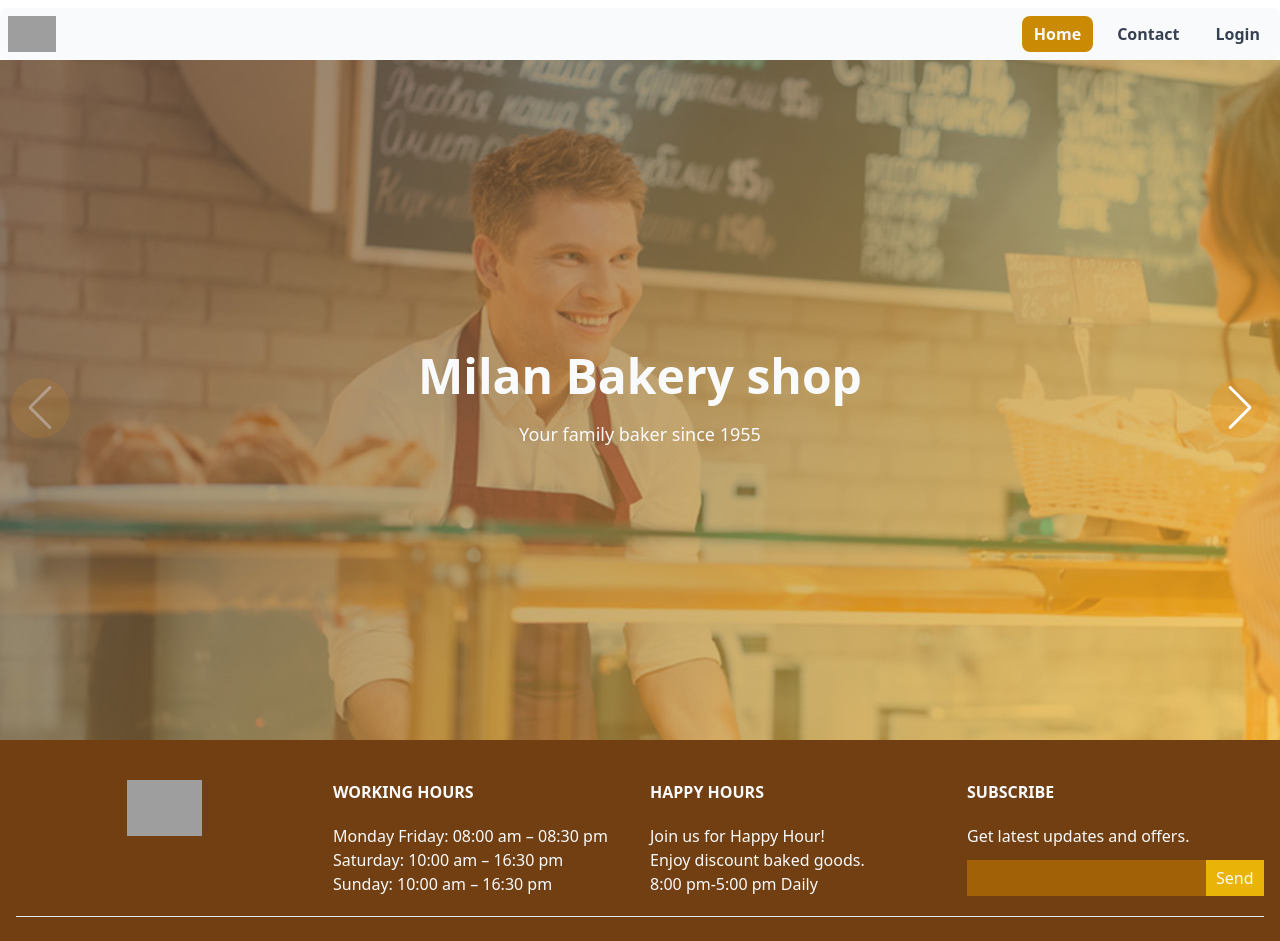
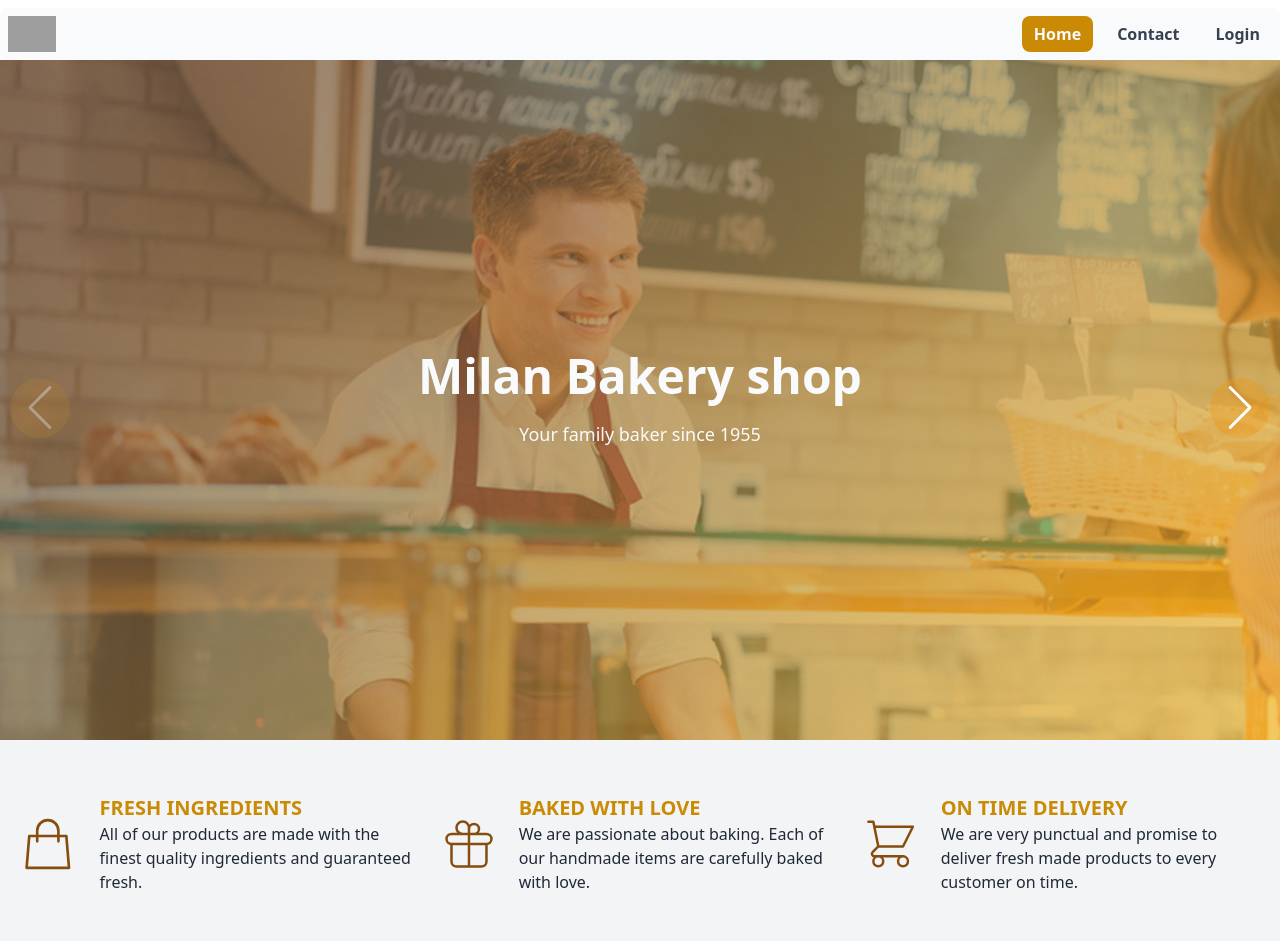
Before and after one commit to Mostakimul/react-backery, a React (Create React App) app: page / in a window 1280 px wide. Shown: the top 941 px of the page. Built offline with nearby package versions, Linux system fonts and the light colour scheme; grey boxes are pictures that could not be loaded.

Commit message:
[ADD]: home about section added

```diff
--- /dev/null
+++ b/src/components/home/About.js
@@ -0,0 +1,49 @@
+import React from 'react';
+
+const About = () => {
+  const lists = [
+    {
+      id: 1,
+      svg: 'M16 11V7a4 4 0 00-8 0v4M5 9h14l1 12H4L5 9z',
+      heading: 'FRESH INGREDIENTS',
+      para: 'All of our products are made with the finest quality ingredients and guaranteed fresh.',
+    },
+    {
+      id: 2,
+      svg: 'M12 8v13m0-13V6a2 2 0 112 2h-2zm0 0V5.5A2.5 2.5 0 109.5 8H12zm-7 4h14M5 12a2 2 0 110-4h14a2 2 0 110 4M5 12v7a2 2 0 002 2h10a2 2 0 002-2v-7',
+      heading: 'BAKED WITH LOVE',
+      para: 'We are passionate about baking. Each of our handmade items are carefully baked with love.',
+    },
+    {
+      id: 3,
+      svg: 'M3 3h2l.4 2M7 13h10l4-8H5.4M7 13L5.4 5M7 13l-2.293 2.293c-.63.63-.184 1.707.707 1.707H17m0 0a2 2 0 100 4 2 2 0 000-4zm-8 2a2 2 0 11-4 0 2 2 0 014 0z',
+      heading: 'ON TIME DELIVERY',
+      para: 'We are very punctual and promise to deliver fresh made products to every customer on time.',
+    },
+  ];
+
+  return (
+    <div className="container py-10">
+      <div className="grid md:grid-cols-3 gap-5">
+        {lists.map((ls) => (
+          <div key={ls.id} className="flex  items-center gap-5">
+            <svg
+              className="w-32 h-32 text-yellow-800"
+              fill="none"
+              stroke="currentColor"
+              viewBox="0 0 24 24"
+              xmlns="http://www.w3.org/2000/svg">
+              <path strokeLinecap="round" strokeLinejoin="round" strokeWidth={1} d={ls.svg} />
+            </svg>
+            <div>
+              <h2 className="text-yellow-600 font-bold text-xl">{ls.heading}</h2>
+              <p className="font-light text-gray-800">{ls.para}</p>
+            </div>
+          </div>
+        ))}
+      </div>
+    </div>
+  );
+};
+
+export default About;
--- a/src/pages/Home.js
+++ b/src/pages/Home.js
@@ -1,4 +1,5 @@
 import React from 'react';
+import About from '../components/home/About';
 import Hero from '../components/home/Hero';
 import Layout from '../layout/Layout';
 
@@ -8,6 +9,9 @@ const Home = () => {
       <section>
         <Hero />
       </section>
+      <section className="bg-gray-100">
+        <About />
+      </section>
     </Layout>
   );
 };
```
